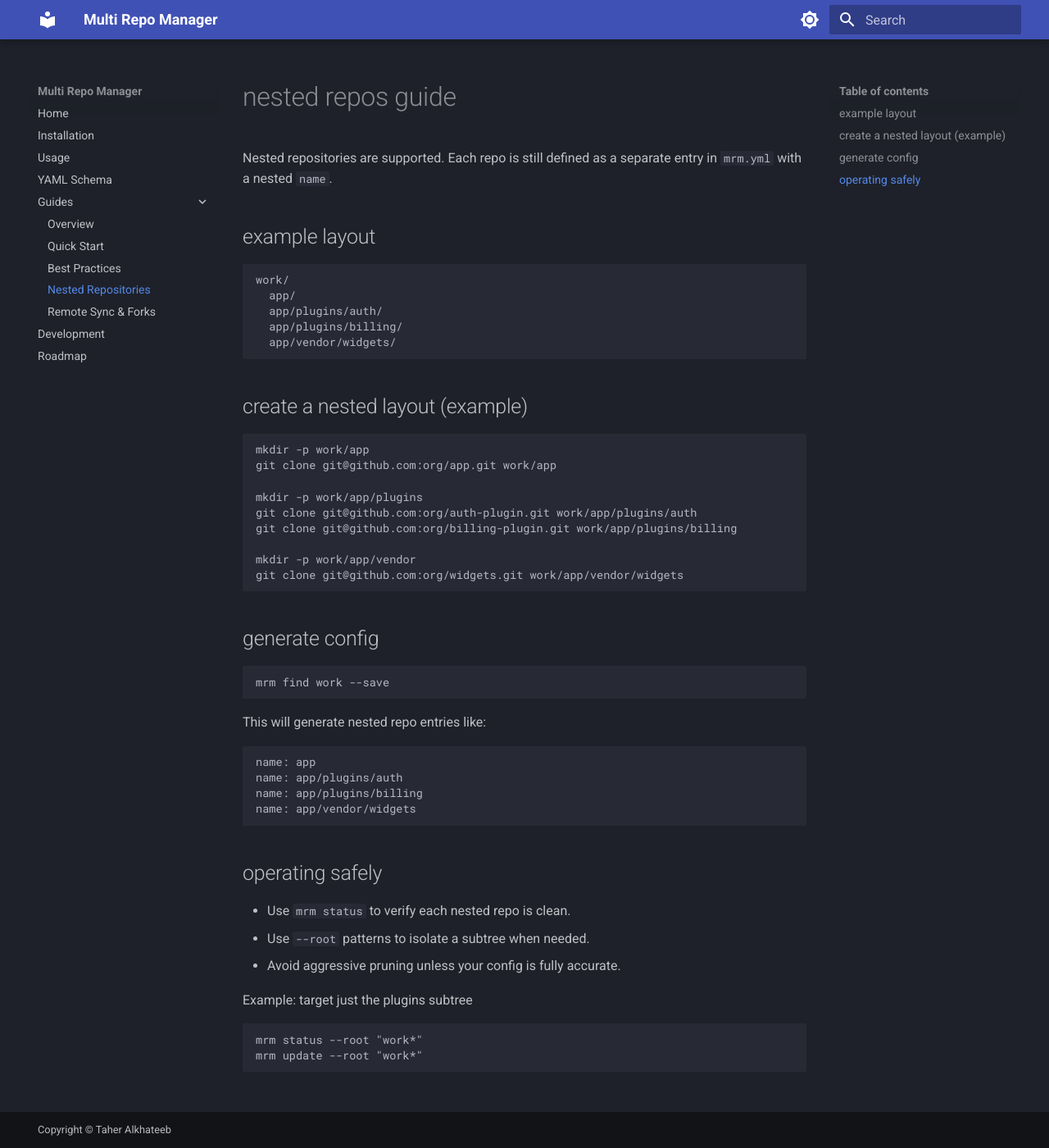
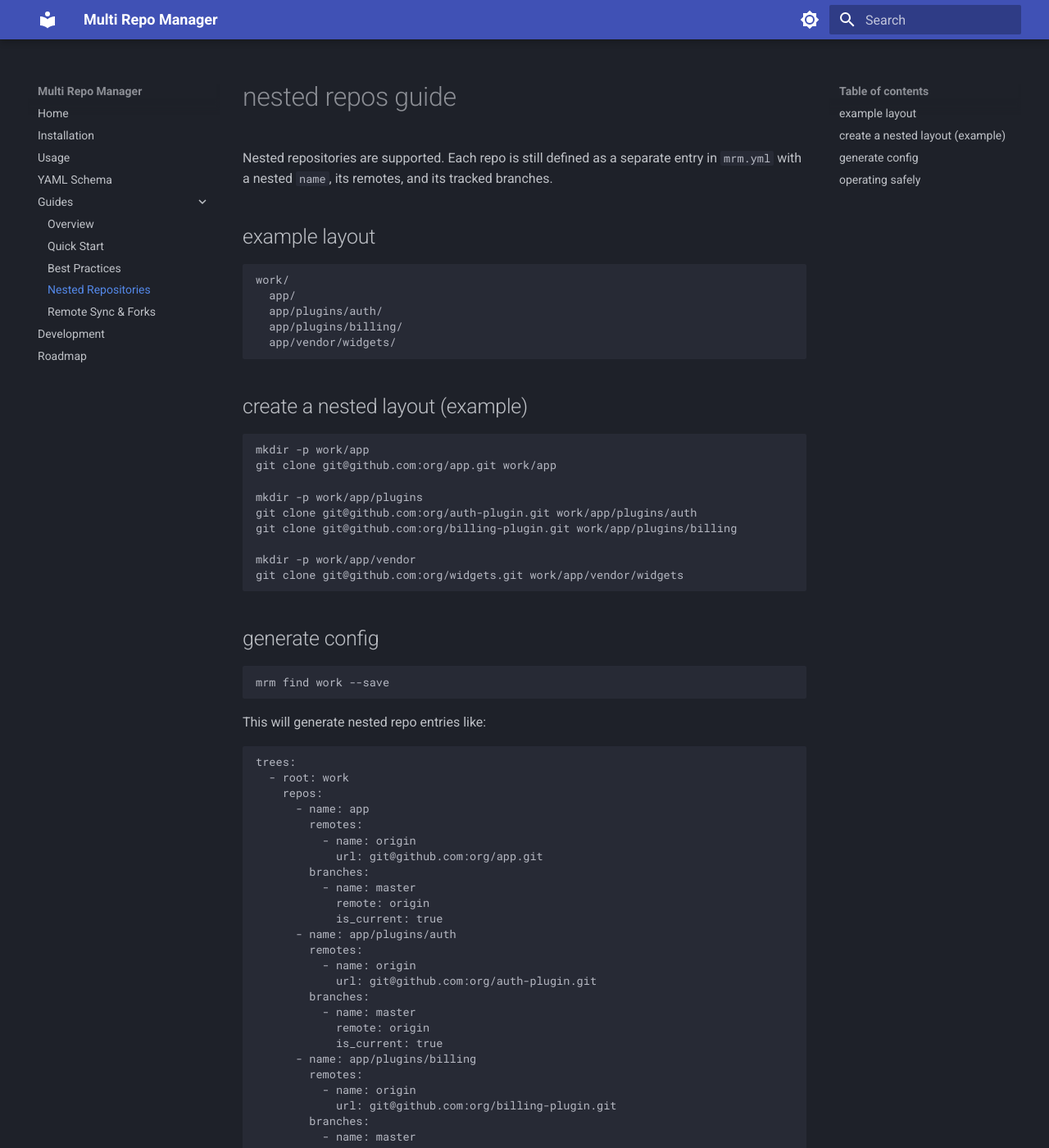
Before and after one commit to pythys/multi-repo-manager, an MkDocs documentation site: the page built from docs/guides/nested-repos.md, in a window 1280 px wide and 1400 px high. Shown: the whole window at 82% size. Built offline with MkDocs 1.6.1 and Material for MkDocs 9.7.7, drawn with Linux system fonts in a browser that asks for light colours; some of the changed text lies outside the part shown.

````diff
--- a/docs/guides/nested-repos.md
+++ b/docs/guides/nested-repos.md
@@ -1,7 +1,7 @@
 # nested repos guide
 
 Nested repositories are supported. Each repo is still defined as a separate
-entry in `mrm.yml` with a nested `name`.
+entry in `mrm.yml` with a nested `name`, its remotes, and its tracked branches.
 
 ## example layout
 
@@ -36,10 +36,41 @@ mrm find work --save
 This will generate nested repo entries like:
 
 ```yaml
-name: app
-name: app/plugins/auth
-name: app/plugins/billing
-name: app/vendor/widgets
+trees:
+  - root: work
+    repos:
+      - name: app
+        remotes:
+          - name: origin
+            url: git@github.com:org/app.git
+        branches:
+          - name: master
+            remote: origin
+            is_current: true
+      - name: app/plugins/auth
+        remotes:
+          - name: origin
+            url: git@github.com:org/auth-plugin.git
+        branches:
+          - name: master
+            remote: origin
+            is_current: true
+      - name: app/plugins/billing
+        remotes:
+          - name: origin
+            url: git@github.com:org/billing-plugin.git
+        branches:
+          - name: master
+            remote: origin
+            is_current: true
+      - name: app/vendor/widgets
+        remotes:
+          - name: origin
+            url: git@github.com:org/widgets.git
+        branches:
+          - name: master
+            remote: origin
+            is_current: true
 ```
 
 ## operating safely
````
Also changed, not shown: docs/guides/quickstart.md (+2 -1 lines), docs/guides/remotesync-forks.md (+1 -1 lines), docs/usage.md (+2 -0 lines), docs/yaml-schema.md (+24 -3 lines).
